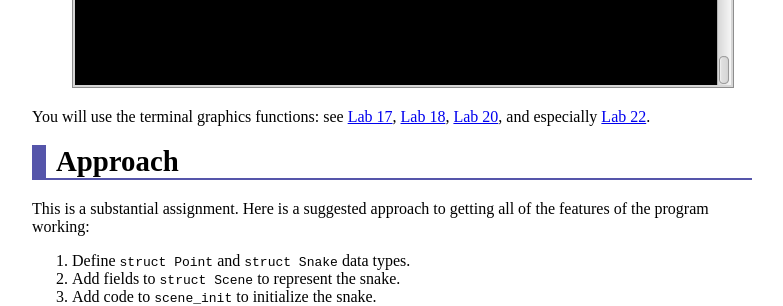
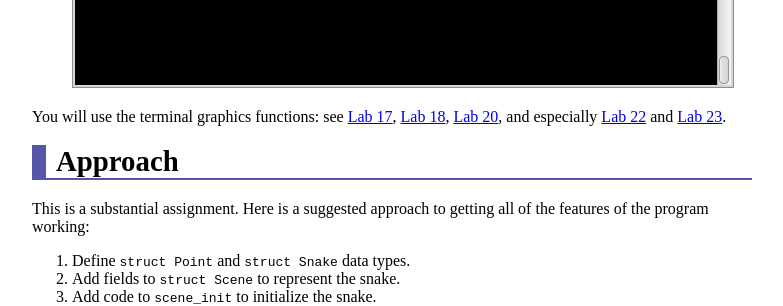
Before and after one commit to ycpcs/cs101-spring2015, a Jekyll site: the page built from assign/assign06.md, in a window 1280 px wide and 900 px high, scrolled down 1989 px. Shown: the part 152-458 px from the top of the window, without its empty margins (248-1031 px from the left). Built offline with Jekyll 4.4.1, drawn with Linux system fonts in a browser that asks for light colours; Markdown is read by kramdown in place of the engine named in the settings.

Commit message:
link to lab 23

```diff
--- a/assign/assign06.md
+++ b/assign/assign06.md
@@ -42,7 +42,7 @@ Here is an animation showing the player losing because the snake's head collided
 
 > ![snake collides with its body](images/collideself.gif)
 
-You will use the terminal graphics functions: see [Lab 17](../labs/lab17.html), [Lab 18](../labs/lab18.html), [Lab 20](../labs/lab20.html), and especially [Lab 22](../labs/lab22.html).
+You will use the terminal graphics functions: see [Lab 17](../labs/lab17.html), [Lab 18](../labs/lab18.html), [Lab 20](../labs/lab20.html), and especially [Lab 22](../labs/lab22.html) and [Lab 23](../labs/lab23.html).
 
 # Approach
 
```
